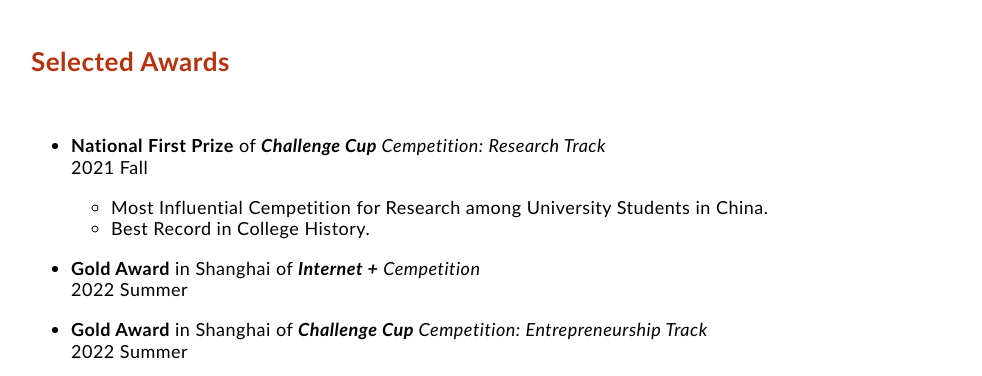
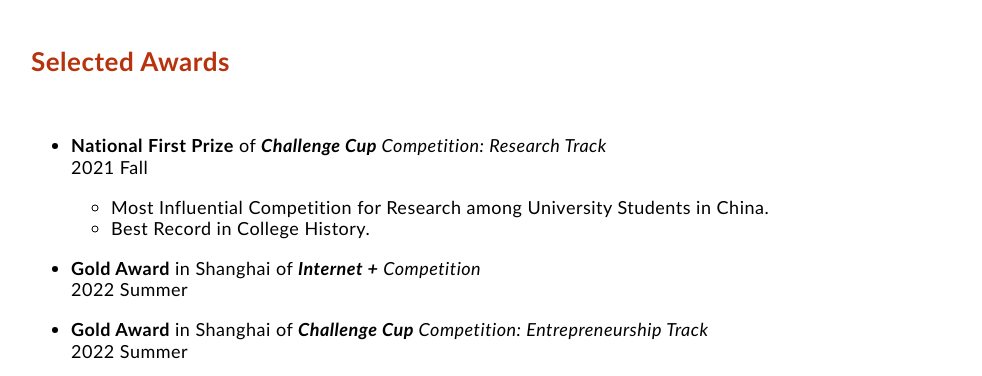
Before and after one commit to liudai-homepage/liudai-homepage.github.io, a plain HTML site: page index.html in a window 1280 px wide. Shown: the part 2140-2516 px from the top of the page, without its empty margins (129-1111 px from the left). Drawn offline with Linux system fonts and the light colour scheme.

Commit message:
bug fixed

```diff
--- a/index.html
+++ b/index.html
@@ -202,10 +202,10 @@
 
             <li>
               <p>
-              <b>National First Prize</b> of <em><b>Challenge Cup</b> Cempetition: Research Track</em>
+              <b>National First Prize</b> of <em><b>Challenge Cup</b> Competition: Research Track</em>
               <br> 2021 Fall
                   <ul>
-                    <li style="list-style:circle">Most Influential Cempetition for Research among University Students in China.</li>
+                    <li style="list-style:circle">Most Influential Competition for Research among University Students in China.</li>
                     <li style="list-style:circle">Best Record in College History.</li>
                   </ul>
               </p>
@@ -213,14 +213,14 @@
 
             <li>
               <p>
-              <b>Gold Award</b> in Shanghai of <em><b>Internet +</b> Cempetition</em>
+              <b>Gold Award</b> in Shanghai of <em><b>Internet +</b> Competition</em>
               <br> 2022 Summer
               </p>
             </li>
 
             <li>
               <p>
-              <b>Gold Award</b> in Shanghai of <em><b>Challenge Cup</b> Cempetition: Entrepreneurship Track</em>
+              <b>Gold Award</b> in Shanghai of <em><b>Challenge Cup</b> Competition: Entrepreneurship Track</em>
               <br> 2022 Summer
               </p>
             </li>
```
